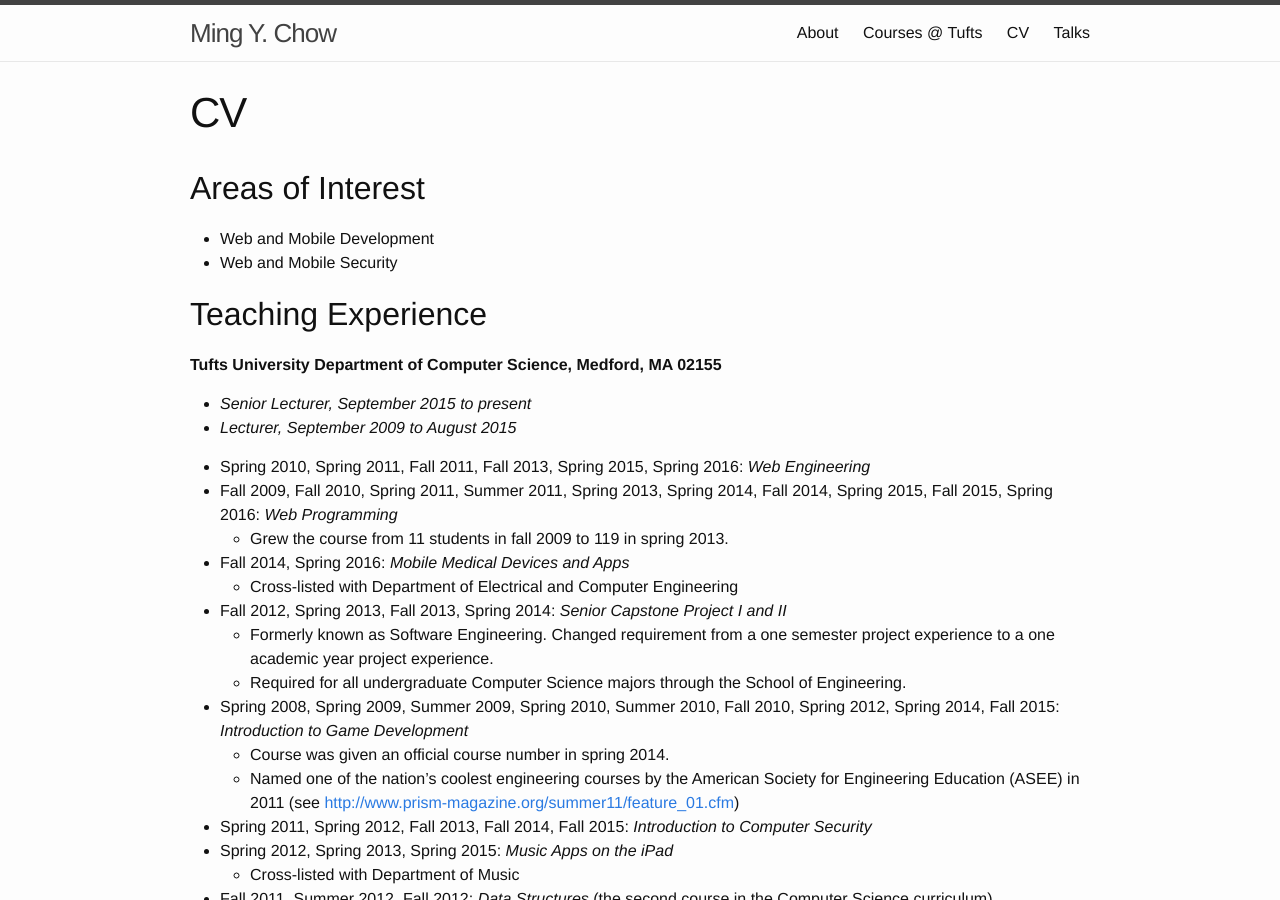
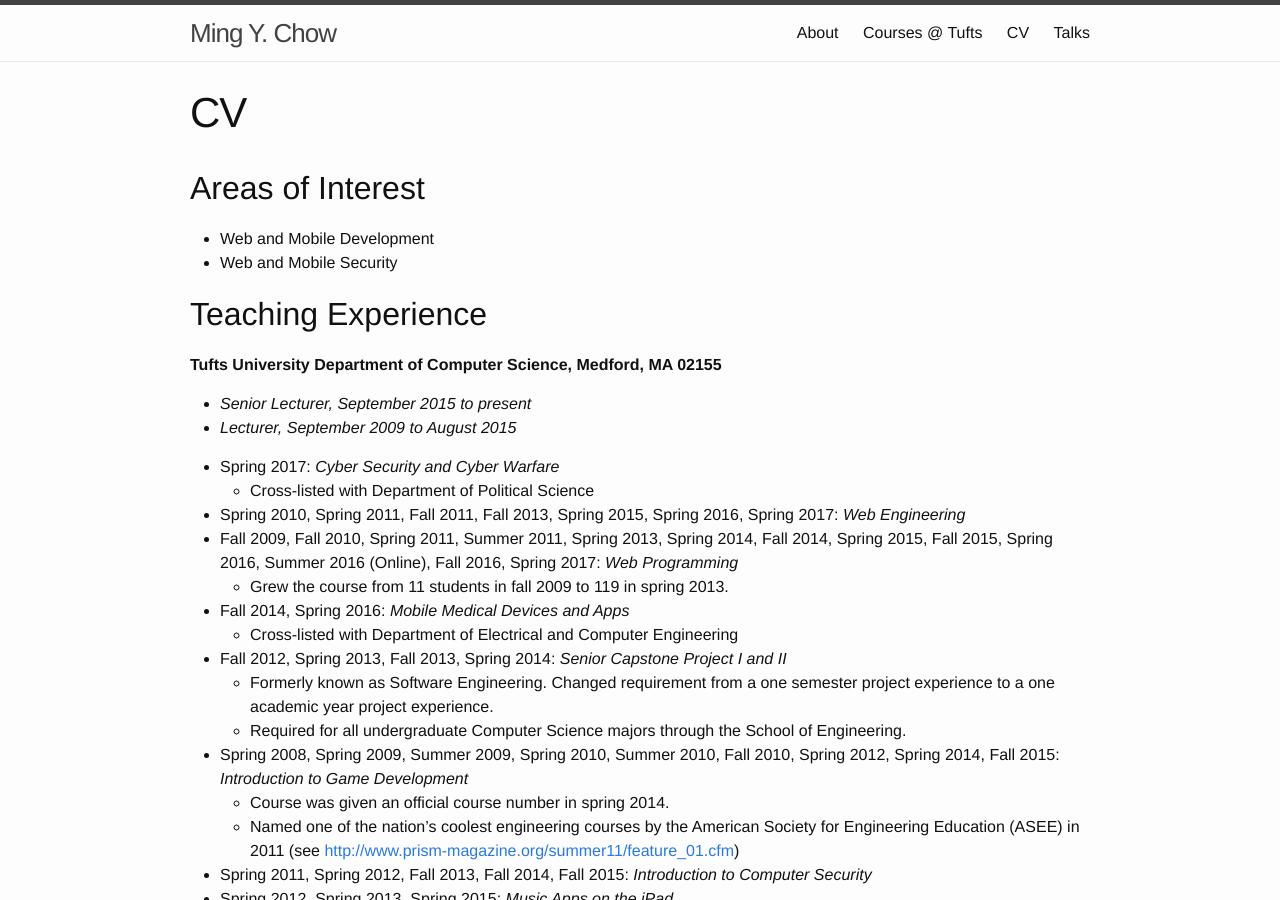
Before and after one commit to mchow01/mchow01.github.io, a Jekyll site: the page built from cv.md, in a window 1280 px wide and 900 px high. Built offline with Jekyll 4.4.1, drawn with Linux system fonts in a browser that asks for light colours; some of the changed text lies outside the part shown.

```diff
--- a/cv.md
+++ b/cv.md
@@ -15,8 +15,10 @@
 * _Senior Lecturer, September 2015 to present_
 * _Lecturer, September 2009 to August 2015_
 
-* Spring 2010, Spring 2011, Fall 2011, Fall 2013, Spring 2015, Spring 2016: _Web Engineering_
-* Fall 2009, Fall 2010, Spring 2011, Summer 2011, Spring 2013, Spring 2014, Fall 2014, Spring 2015, Fall 2015, Spring 2016: _Web Programming_
+* Spring 2017: _Cyber Security and Cyber Warfare_
+	* Cross-listed with Department of Political Science
+* Spring 2010, Spring 2011, Fall 2011, Fall 2013, Spring 2015, Spring 2016, Spring 2017: _Web Engineering_
+* Fall 2009, Fall 2010, Spring 2011, Summer 2011, Spring 2013, Spring 2014, Fall 2014, Spring 2015, Fall 2015, Spring 2016, Summer 2016 (Online), Fall 2016, Spring 2017: _Web Programming_
 	* Grew the course from 11 students in fall 2009 to 119 in spring 2013.
 * Fall 2014, Spring 2016: _Mobile Medical Devices and Apps_
 	* Cross-listed with Department of Electrical and Computer Engineering
```
Also changed, not shown: other parts of cv.md (+1 -1 lines), about.md (+1 -1 lines), 3 other files.
